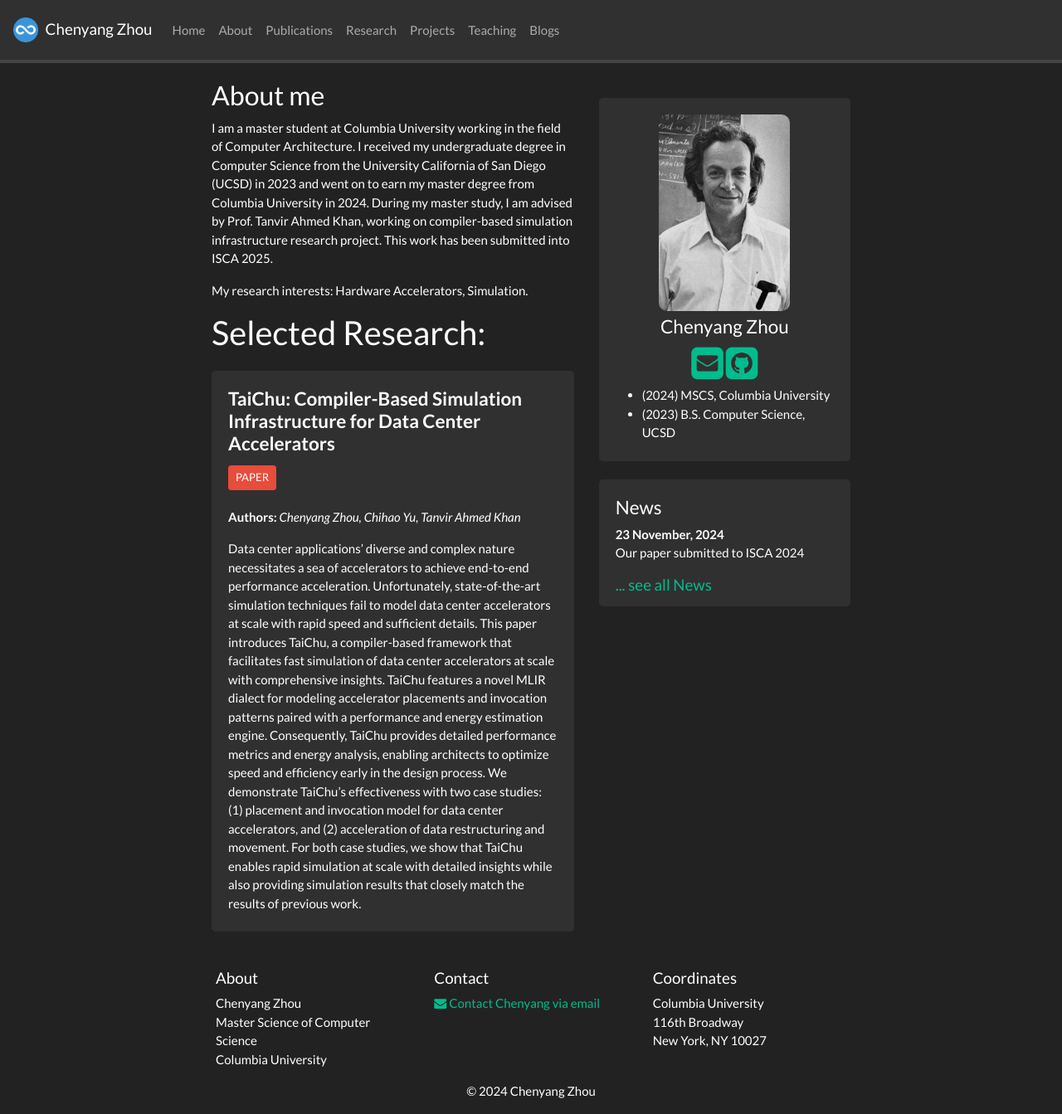
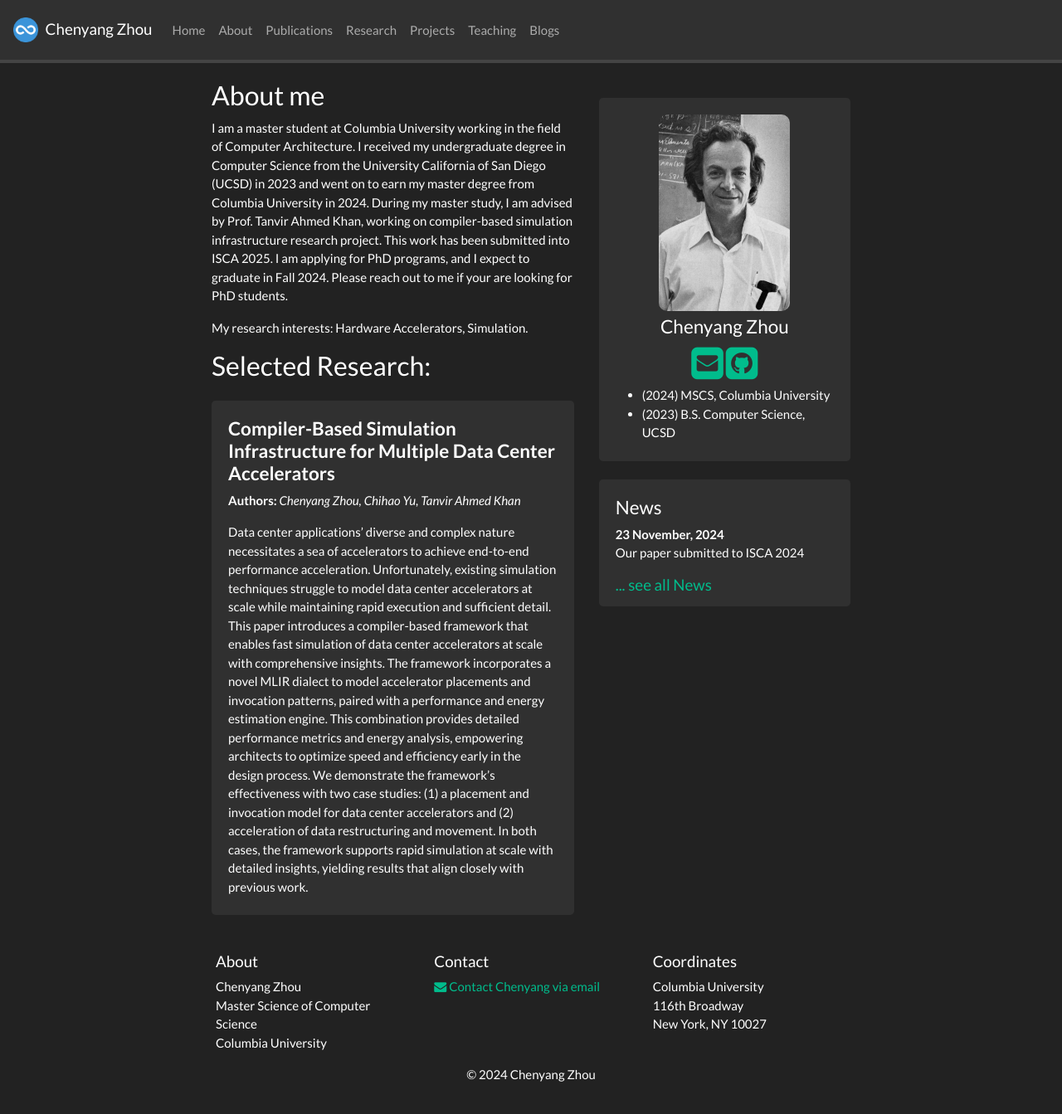
Before and after one commit to chz05/chz05.github.io, a Jekyll site: the page built from _pages/home.md, in a window 1280 px wide and 1343 px high. Shown: the whole window at 83% size. Built offline with Jekyll 4.4.1, drawn with Linux system fonts in a browser that asks for light colours; nearby versions of some CDN libraries; a style sheet for code colours, icons or effects is not loaded.

Commit message:
format is good

```diff
--- a/_pages/home.md
+++ b/_pages/home.md
@@ -57,27 +57,27 @@ Feynman R., The theory of positrons. <i>Phys. Rev.</i> (1949)
 
 I am a master student at Columbia University working in the field of Computer Architecture.
 I received my undergraduate degree in Computer Science from the University California of San Diego (UCSD) in 2023 and went on to earn my master degree from Columbia University in 2024.
-During my master study, I am advised by Prof. Tanvir Ahmed Khan, working on compiler-based simulation infrastructure research project. This work has been submitted into ISCA 2025.
+During my master study, I am advised by Prof. Tanvir Ahmed Khan, working on compiler-based simulation infrastructure research project. This work has been submitted into ISCA 2025. I am applying for PhD programs, and I expect to graduate in Fall 2024. Please reach out to me if your are looking for PhD students.
 
 
 My research interests: Hardware Accelerators, Simulation.
 
 
 
-## Selected Research:
+### Selected Research:
 
 <div class="jumbotron">
 <div class="row align-items-end">
 <div class="col-md-12 col-sm-12">
-<h4><b>TaiChu: Compiler-Based Simulation Infrastructure for Data Center Accelerators</b></h4>
+<h4><b>Compiler-Based Simulation Infrastructure for Multiple Data Center Accelerators</b></h4>
 <!-- <a href="https://example.com" target="_blank"><button class="btn btn-success btn-sm">WEBSITE</button></a> -->
 <!-- <a href="https://github.com" target="_blank"><button class="btn btn-info btn-sm">GIT</button></a> -->
-<a href="{{ site.url }}{{ site.baseurl }}/papers/example_proceeding.pdf" target="_blank"><button class="btn btn-danger btn-sm">PAPER</button></a>
+<!-- <a href="{{ site.url }}{{ site.baseurl }}/papers/example_proceeding.pdf" target="_blank"><button class="btn btn-danger btn-sm">PAPER</button></a>  -->
 
 <b>Authors:</b>
 <i>Chenyang Zhou, Chihao Yu, Tanvir Ahmed Khan</i>
 
-Data center applications' diverse and complex nature necessitates a sea of accelerators to achieve end-to-end performance acceleration. Unfortunately, state-of-the-art simulation techniques fail to model data center accelerators at scale with rapid speed and sufficient details. This paper introduces TaiChu, a compiler-based framework that facilitates fast simulation of data center accelerators at scale with comprehensive insights. TaiChu features a novel MLIR dialect for modeling accelerator placements and invocation patterns paired with a performance and energy estimation engine. Consequently, TaiChu provides detailed performance metrics and energy analysis, enabling architects to optimize speed and efficiency early in the design process. We demonstrate TaiChu's effectiveness with two case studies: (1) placement and invocation model for data center accelerators, and (2) acceleration of data restructuring and movement. For both case studies, we show that TaiChu enables rapid simulation at scale with detailed insights while also providing simulation results that closely match the results of previous work.
+Data center applications' diverse and complex nature necessitates a sea of accelerators to achieve end-to-end performance acceleration. Unfortunately, existing simulation techniques struggle to model data center accelerators at scale while maintaining rapid execution and sufficient detail. This paper introduces a compiler-based framework that enables fast simulation of data center accelerators at scale with comprehensive insights. The framework incorporates a novel MLIR dialect to model accelerator placements and invocation patterns, paired with a performance and energy estimation engine. This combination provides detailed performance metrics and energy analysis, empowering architects to optimize speed and efficiency early in the design process. We demonstrate the framework's effectiveness with two case studies: (1) a placement and invocation model for data center accelerators and (2) acceleration of data restructuring and movement. In both cases, the framework supports rapid simulation at scale with detailed insights, yielding results that align closely with previous work.
 
 </div>
 </div>
```
Also changed, not shown: _pages/publications.md (+2 -0 lines).
